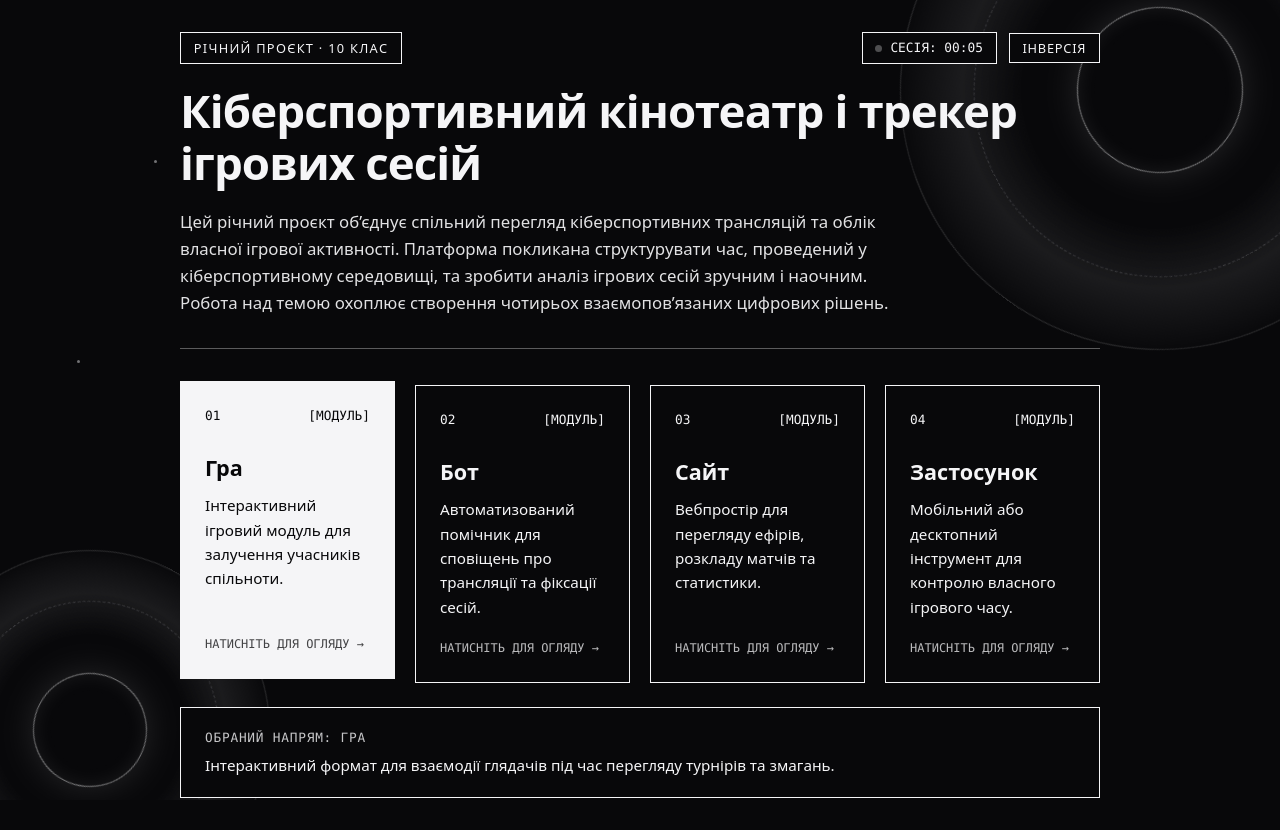
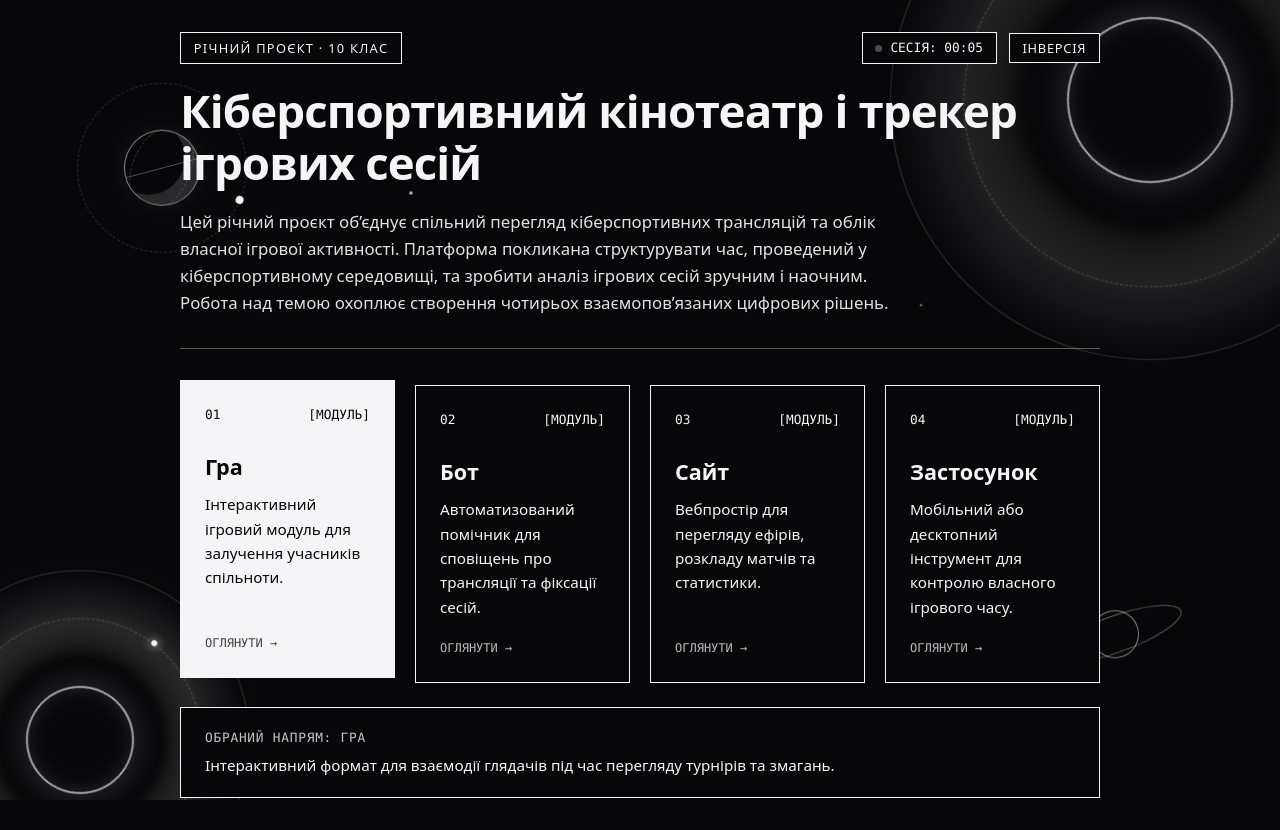
Before and after one commit to SolodAnton66/Respawn.app, a plain HTML site: page index.html in a window 1280 px wide. Drawn offline with Linux system fonts and the light colour scheme.

Commit message:
Update index.html

```diff
--- a/index.html
+++ b/index.html
@@ -7,7 +7,7 @@
   <meta name="description" content="Річний учнівський проєкт учня 10 класу: кіберспортивний кінотеатр та трекер ігрових сесій у форматі гри, бота, сайту та застосунку.">
   <style>
     :root {
-      --bg: #08080A;
+      --bg: #070709;
       --fg: #F5F5F7;
     }
 
@@ -29,9 +29,10 @@
       padding: 2rem 1.25rem;
       overflow-x: hidden;
       position: relative;
+      transition: background-color 0.35s ease, color 0.35s ease;
     }
 
-    /* Чорні діри та гравітаційні орбіти */
+    /* Космічний фон із об'єктами */
     .cosmos {
       position: fixed;
       inset: 0;
@@ -40,13 +41,13 @@
       overflow: hidden;
     }
 
+    /* Чорні діри з пульсацією, акреційним диском і супутником */
     .black-hole {
       position: absolute;
       border-radius: 50%;
-      border: 1px solid rgba(245, 245, 247, 0.14);
-      background: radial-gradient(circle, var(--bg) 38%, rgba(245, 245, 247, 0.08) 54%, transparent 72%);
-      animation: orbitSpin 50s linear infinite;
-      transition: transform 0.2s ease-out;
+      border: 1px solid rgba(245, 245, 247, 0.16);
+      background: radial-gradient(circle, var(--bg) 34%, rgba(245, 245, 247, 0.09) 50%, transparent 72%);
+      animation: orbitSpin 36s linear infinite, bhPulse 7s ease-in-out infinite;
     }
 
     .black-hole::before,
@@ -58,15 +59,27 @@
 
     .black-hole::before {
       inset: 14%;
-      border: 1px dashed rgba(245, 245, 247, 0.16);
-      animation: orbitSpin 28s linear infinite reverse;
+      border: 1px dashed rgba(245, 245, 247, 0.24);
+      animation: orbitSpin 18s linear infinite reverse;
     }
 
     .black-hole::after {
       inset: 34%;
       background-color: var(--bg);
-      border: 1.5px solid rgba(245, 245, 247, 0.45);
-      box-shadow: 0 0 35px rgba(245, 245, 247, 0.12), inset 0 0 20px rgba(245, 245, 247, 0.08);
+      border: 2px solid rgba(245, 245, 247, 0.65);
+      box-shadow: 0 0 40px rgba(245, 245, 247, 0.18), inset 0 0 22px rgba(245, 245, 247, 0.12);
+    }
+
+    .bh-satellite {
+      position: absolute;
+      top: 14%;
+      left: 50%;
+      width: 6px;
+      height: 6px;
+      border-radius: 50%;
+      background-color: var(--fg);
+      transform: translate(-50%, -50%);
+      box-shadow: 0 0 10px var(--fg);
     }
 
     .bh-1 {
@@ -77,38 +90,189 @@
     }
 
     .bh-2 {
-      width: 360px;
-      height: 360px;
-      bottom: -120px;
-      left: -100px;
-      animation-duration: 65s;
+      width: 340px;
+      height: 340px;
+      bottom: -110px;
+      left: -90px;
+      animation-duration: 48s, 9s;
     }
 
-    /* Декоративні точки-частинки, що обертаються */
-    .particle {
+    /* Планета Земля з орбітою Місяця та меридіанами */
+    .earth-system {
       position: absolute;
-      width: 3px;
-      height: 3px;
+      top: 12%;
+      left: 6%;
+      width: 170px;
+      height: 170px;
+      display: flex;
+      align-items: center;
+      justify-content: center;
+      animation: floatSlow 12s ease-in-out infinite;
+    }
+
+    .earth {
+      width: 76px;
+      height: 76px;
+      border-radius: 50%;
+      border: 1.5px solid rgba(245, 245, 247, 0.55);
+      background-color: var(--bg);
+      position: relative;
+      overflow: hidden;
+      box-shadow: inset -14px -10px 0 rgba(245, 245, 247, 0.14), 0 0 24px rgba(245, 245, 247, 0.08);
+    }
+
+    /* Сітка паралелей і меридіанів на Землі */
+    .earth::before {
+      content: "";
+      position: absolute;
+      inset: -10%;
+      border-radius: 50%;
+      border: 1px dashed rgba(245, 245, 247, 0.35);
+      transform: rotate(23.5deg) scaleX(0.45);
+      animation: earthSpin 14s linear infinite;
+    }
+
+    .earth::after {
+      content: "";
+      position: absolute;
+      top: 50%;
+      left: -10%;
+      right: -10%;
+      height: 1px;
+      background-color: rgba(245, 245, 247, 0.3);
+      transform: rotate(-15deg);
+    }
+
+    .moon-orbit {
+      position: absolute;
+      inset: 0;
+      border-radius: 50%;
+      border: 1px dashed rgba(245, 245, 247, 0.18);
+      animation: orbitSpin 16s linear infinite;
+    }
+
+    .moon {
+      position: absolute;
+      top: -4px;
+      left: 50%;
+      width: 8px;
+      height: 8px;
+      margin-left: -4px;
+      border-radius: 50%;
+      background-color: var(--fg);
+    }
+
+    /* Планета з кільцями (типу Сатурна) */
+    .ringed-planet {
+      position: absolute;
+      bottom: 10%;
+      right: 7%;
+      width: 150px;
+      height: 150px;
+      display: flex;
+      align-items: center;
+      justify-content: center;
+      animation: floatSlow 15s ease-in-out infinite reverse;
+    }
+
+    .planet-core {
+      width: 48px;
+      height: 48px;
+      border-radius: 50%;
+      background-color: var(--bg);
+      border: 1.5px solid rgba(245, 245, 247, 0.5);
+      z-index: 2;
+    }
+
+    .planet-ring {
+      position: absolute;
+      width: 135px;
+      height: 36px;
+      border-radius: 50%;
+      border: 1.5px solid rgba(245, 245, 247, 0.35);
+      transform: rotate(-24deg);
+      z-index: 3;
+      animation: ringWobble 8s ease-in-out infinite;
+    }
+
+    /* Зірки та падаючий метеор */
+    .star {
+      position: absolute;
+      width: 2px;
+      height: 2px;
       background-color: var(--fg);
       border-radius: 50%;
-      opacity: 0.45;
+      animation: twinkle 3.5s ease-in-out infinite;
     }
 
-    .p1 { top: 20%; left: 12%; }
-    .p2 { top: 75%; right: 18%; }
-    .p3 { top: 45%; left: 6%; }
-    .p4 { bottom: 18%; right: 35%; }
+    .s1 { top: 24%; left: 32%; animation-delay: 0s; }
+    .s2 { top: 68%; left: 26%; animation-delay: 1.1s; }
+    .s3 { top: 38%; right: 28%; animation-delay: 2.2s; }
+    .s4 { top: 82%; right: 42%; animation-delay: 0.7s; }
+    .s5 { top: 15%; right: 45%; animation-delay: 1.8s; }
+
+    .meteor {
+      position: absolute;
+      top: 12%;
+      right: 22%;
+      width: 80px;
+      height: 1px;
+      background: linear-gradient(90deg, var(--fg), transparent);
+      transform: rotate(-35deg);
+      opacity: 0;
+      animation: shootingStar 9s linear infinite;
+    }
 
     @keyframes orbitSpin {
       from { transform: rotate(0deg); }
       to { transform: rotate(360deg); }
     }
 
+    @keyframes bhPulse {
+      0%, 100% { filter: drop-shadow(0 0 0 rgba(245, 245, 247, 0)); }
+      50% { filter: drop-shadow(0 0 18px rgba(245, 245, 247, 0.22)); }
+    }
+
+    @keyframes earthSpin {
+      0% { transform: rotate(23.5deg) scaleX(0.15); }
+      50% { transform: rotate(23.5deg) scaleX(0.85); }
+      100% { transform: rotate(23.5deg) scaleX(0.15); }
+    }
+
+    @keyframes floatSlow {
+      0%, 100% { transform: translateY(0px); }
+      50% { transform: translateY(-14px); }
+    }
+
+    @keyframes ringWobble {
+      0%, 100% { transform: rotate(-24deg) scale(1); }
+      50% { transform: rotate(-19deg) scale(1.04); }
+    }
+
+    @keyframes twinkle {
+      0%, 100% { opacity: 0.2; transform: scale(1); }
+      50% { opacity: 0.9; transform: scale(1.6); }
+    }
+
+    @keyframes shootingStar {
+      0% { transform: translate(0, 0) rotate(-35deg); opacity: 0; }
+      4% { opacity: 0.85; }
+      14% { transform: translate(-360px, 250px) rotate(-35deg); opacity: 0; }
+      100% { transform: translate(-360px, 250px) rotate(-35deg); opacity: 0; }
+    }
+
+    /* Основний контейнер */
     main {
       max-width: 920px;
       width: 100%;
       position: relative;
       z-index: 1;
+      animation: fadeUp 0.7s ease-out both;
+    }
+
+    @keyframes fadeUp {
+      from { opacity: 0; transform: translateY(16px); }
+      to { opacity: 1; transform: translateY(0); }
     }
 
     header {
@@ -216,8 +380,7 @@
       flex-direction: column;
       justify-content: space-between;
       cursor: pointer;
-      transition: transform 0.2s ease, background-color 0.2s ease, color 0.2s ease;
-      position: relative;
+      transition: transform 0.22s ease, background-color 0.22s ease, color 0.22s ease;
     }
 
     .card:hover,
@@ -225,7 +388,7 @@
     .card.active {
       background-color: var(--fg);
       color: var(--bg);
-      transform: translateY(-4px);
+      transform: translateY(-5px);
       outline: none;
     }
 
@@ -256,16 +419,10 @@
       text-transform: uppercase;
     }
 
-    /* Інтерактивна панель деталей обраного модуля */
     .detail-panel {
       border: 1px solid var(--fg);
       background-color: var(--bg);
       padding: 1.25rem 1.5rem;
-      display: flex;
-      flex-wrap: wrap;
-      justify-content: space-between;
-      align-items: center;
-      gap: 1rem;
       font-size: 0.95rem;
     }
 
@@ -279,35 +436,82 @@
       opacity: 0.8;
     }
 
-    /* Режим інверсії палітри */
+    /* Інверсія 2-колірної палітри */
     body.inverted {
       --bg: #F5F5F7;
-      --fg: #08080A;
+      --fg: #070709;
     }
 
     body.inverted .black-hole {
-      border-color: rgba(8, 8, 10, 0.16);
-      background: radial-gradient(circle, var(--bg) 38%, rgba(8, 8, 10, 0.08) 54%, transparent 72%);
+      border-color: rgba(7, 7, 9, 0.16);
+      background: radial-gradient(circle, var(--bg) 34%, rgba(7, 7, 9, 0.08) 50%, transparent 72%);
     }
 
     body.inverted .black-hole::before {
-      border-color: rgba(8, 8, 10, 0.2);
+      border-color: rgba(7, 7, 9, 0.24);
     }
 
     body.inverted .black-hole::after {
-      border-color: rgba(8, 8, 10, 0.45);
-      box-shadow: 0 0 35px rgba(8, 8, 10, 0.1);
+      border-color: rgba(7, 7, 9, 0.65);
+    }
+
+    body.inverted .earth {
+      border-color: rgba(7, 7, 9, 0.6);
+      box-shadow: inset -14px -10px 0 rgba(7, 7, 9, 0.14);
+    }
+
+    body.inverted .earth::before {
+      border-color: rgba(7, 7, 9, 0.35);
+    }
+
+    body.inverted .earth::after {
+      background-color: rgba(7, 7, 9, 0.3);
+    }
+
+    body.inverted .moon-orbit {
+      border-color: rgba(7, 7, 9, 0.2);
+    }
+
+    body.inverted .planet-core {
+      border-color: rgba(7, 7, 9, 0.55);
+    }
+
+    body.inverted .planet-ring {
+      border-color: rgba(7, 7, 9, 0.35);
     }
   </style>
 </head>
 <body>
   <div class="cosmos" aria-hidden="true">
-    <div class="black-hole bh-1" id="bh1"></div>
-    <div class="black-hole bh-2" id="bh2"></div>
-    <span class="particle p1"></span>
-    <span class="particle p2"></span>
-    <span class="particle p3"></span>
-    <span class="particle p4"></span>
+    <!-- Чорні діри з орбітальними супутниками -->
+    <div class="black-hole bh-1" id="bh1">
+      <span class="bh-satellite"></span>
+    </div>
+    <div class="black-hole bh-2" id="bh2">
+      <span class="bh-satellite"></span>
+    </div>
+
+    <!-- Планета Земля з обертанням і орбітою Місяця -->
+    <div class="earth-system" id="earthSys">
+      <div class="moon-orbit">
+        <span class="moon"></span>
+      </div>
+      <div class="earth"></div>
+    </div>
+
+    <!-- Планета з кільцем -->
+    <div class="ringed-planet" id="ringPlanet">
+      <div class="planet-core"></div>
+      <div class="planet-ring"></div>
+    </div>
+
+    <!-- Мерехтливі зірки та метеор -->
+    <span class="star s1"></span>
+    <span class="star s2"></span>
+    <span class="star s3"></span>
+    <span class="star s4"></span>
+    <span class="star s5"></span>
+    <div class="meteor"></div>
   </div>
 
   <main>
@@ -319,7 +523,7 @@
             <span class="pulse-dot"></span>
             <span>СЕСІЯ: <span id="timer">00:00</span></span>
           </div>
-          <button type="button" class="btn-action" id="themeBtn" aria-label="Змінити контрастну тему">Інверсія</button>
+          <button type="button" class="btn-action" id="themeBtn">Інверсія</button>
         </div>
       </div>
 
@@ -339,7 +543,7 @@
           <h2>Гра</h2>
           <p>Інтерактивний ігровий модуль для залучення учасників спільноти.</p>
         </div>
-        <span class="card-hint">Натисніть для огляду →</span>
+        <span class="card-hint">Оглянути →</span>
       </article>
 
       <article class="card" tabindex="0" data-title="Бот" data-info="Автоматичне нагадування про старт матчів і швидкий запис тривалості ігрових сесій.">
@@ -351,7 +555,7 @@
           <h2>Бот</h2>
           <p>Автоматизований помічник для сповіщень про трансляції та фіксації сесій.</p>
         </div>
-        <span class="card-hint">Натисніть для огляду →</span>
+        <span class="card-hint">Оглянути →</span>
       </article>
 
       <article class="card" tabindex="0" data-title="Сайт" data-info="Центральний вебхаб із віртуальними кінозалами, розкладом ефірів та особистою статистикою.">
@@ -363,7 +567,7 @@
           <h2>Сайт</h2>
           <p>Вебпростір для перегляду ефірів, розкладу матчів та статистики.</p>
         </div>
-        <span class="card-hint">Натисніть для огляду →</span>
+        <span class="card-hint">Оглянути →</span>
       </article>
 
       <article class="card" tabindex="0" data-title="Застосунок" data-info="Зручний трекер для щоденного моніторингу часу у грі та перерв між сесіями.">
@@ -375,20 +579,18 @@
           <h2>Застосунок</h2>
           <p>Мобільний або десктопний інструмент для контролю власного ігрового часу.</p>
         </div>
-        <span class="card-hint">Натисніть для огляду →</span>
+        <span class="card-hint">Оглянути →</span>
       </article>
     </section>
 
     <aside class="detail-panel" aria-live="polite">
-      <div>
-        <span class="detail-label" id="detailTitle">Обраний напрям: Гра</span>
-        <p id="detailText">Інтерактивний формат для взаємодії глядачів під час перегляду турнірів та змагань.</p>
-      </div>
+      <span class="detail-label" id="detailTitle">Обраний напрям: Гра</span>
+      <p id="detailText">Інтерактивний формат для взаємодії глядачів під час перегляду турнірів та змагань.</p>
     </aside>
   </main>
 
   <script>
-    // Живий таймер сесії
+    // Таймер сесії
     let seconds = 0;
     const timerEl = document.getElementById('timer');
     setInterval(() => {
@@ -398,7 +600,7 @@
       timerEl.textContent = `${mins}:${secs}`;
     }, 1000);
 
-    // Перемикання карток та оновлення панелі огляду
+    // Перемикання карток
     const cards = document.querySelectorAll('.card');
     const detailTitle = document.getElementById('detailTitle');
     const detailText = document.getElementById('detailText');
@@ -420,22 +622,32 @@
       });
     });
 
-    // Інверсія двоколірної палітри
-    const themeBtn = document.getElementById('themeBtn');
-    themeBtn.addEventListener('click', () => {
+    // Інверсія кольорів
+    document.getElementById('themeBtn').addEventListener('click', () => {
       document.body.classList.toggle('inverted');
     });
 
-    // Легкий гравітаційний паралакс чорних дір при русі миші
+    // Паралакс-реакція космічних об'єктів на рух миші
     const bh1 = document.getElementById('bh1');
     const bh2 = document.getElementById('bh2');
+    const earthSys = document.getElementById('earthSys');
+    const ringPlanet = document.getElementById('ringPlanet');
+
     document.addEventListener('mousemove', (e) => {
-      const x = (e.clientX / window.innerWidth - 0.5) * 20;
-      const y = (e.clientY / window.innerHeight - 0.5) * 20;
-      bh1.style.marginRight = `${x}px`;
-      bh1.style.marginTop = `${y}px`;
-      bh2.style.marginLeft = `${-x}px`;
-      bh2.style.marginBottom = `${-y}px`;
+      const nx = e.clientX / window.innerWidth - 0.5;
+      const ny = e.clientY / window.innerHeight - 0.5;
+
+      bh1.style.marginRight = `${nx * 24}px`;
+      bh1.style.marginTop = `${ny * 24}px`;
+
+      bh2.style.marginLeft = `${-nx * 20}px`;
+      bh2.style.marginBottom = `${-ny * 20}px`;
+
+      earthSys.style.marginLeft = `${nx * 32}px`;
+      earthSys.style.marginTop = `${ny * 32}px`;
+
+      ringPlanet.style.marginRight = `${-nx * 28}px`;
+      ringPlanet.style.marginBottom = `${-ny * 28}px`;
     });
   </script>
 </body>
```
